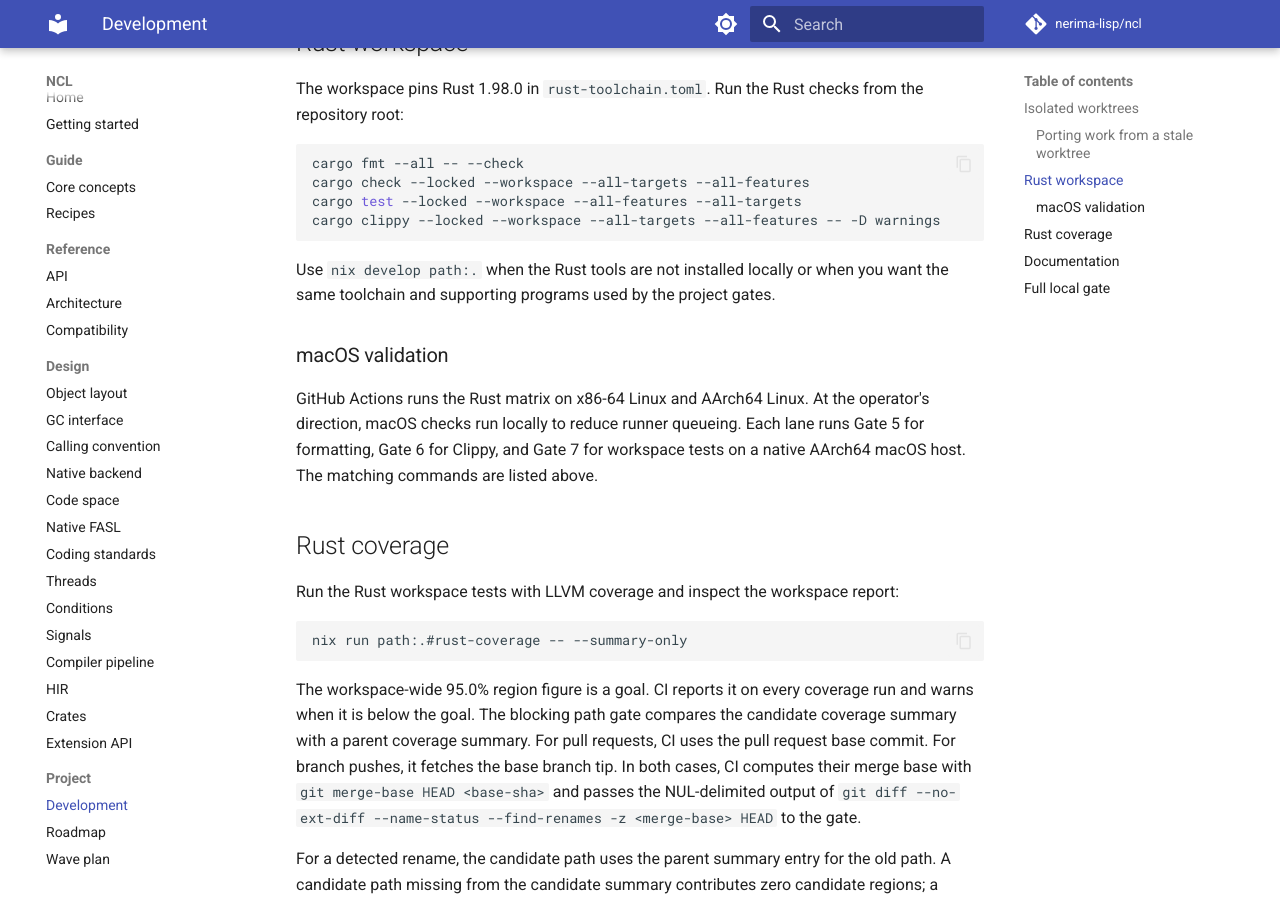
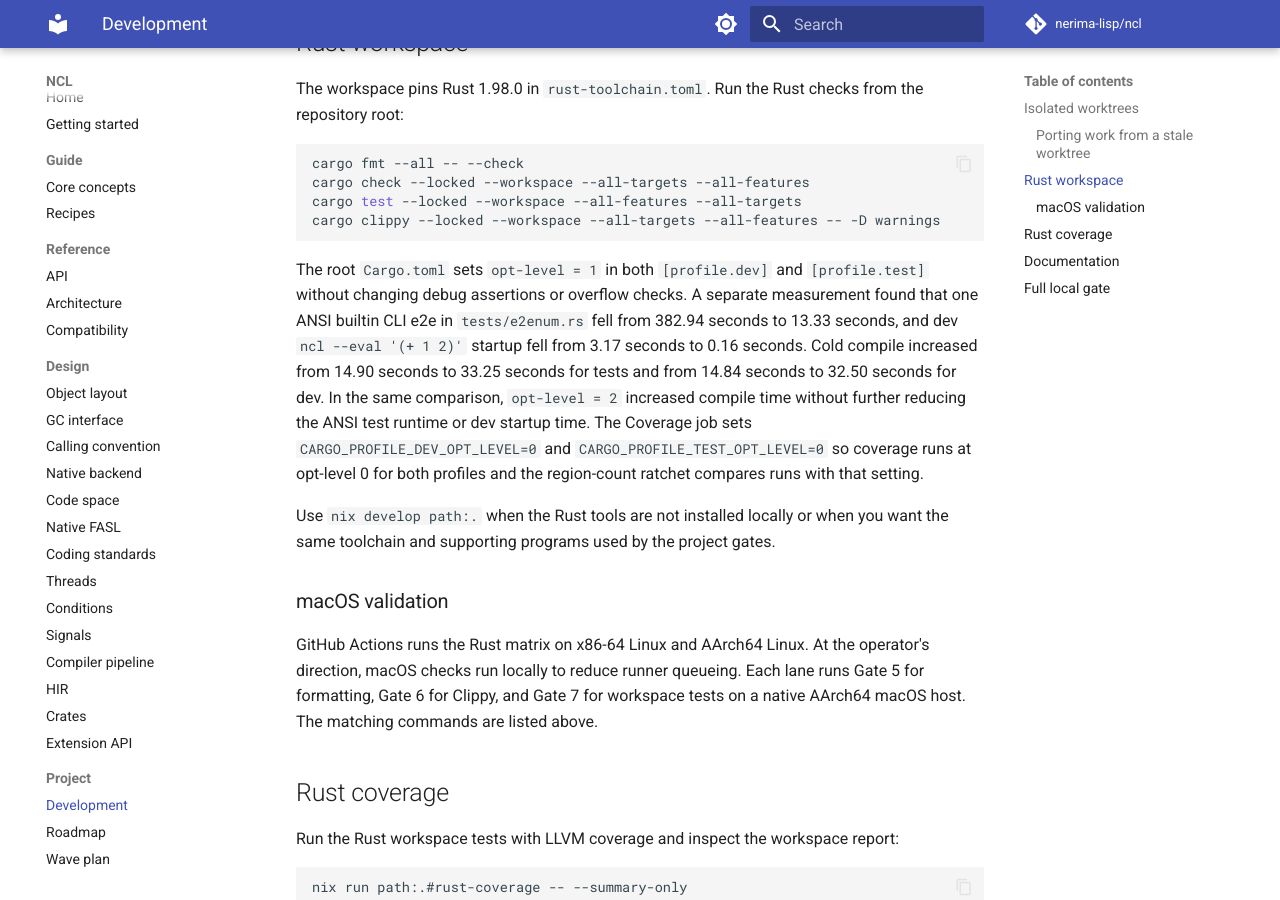
Before and after one commit to nerima-lisp/ncl, an MkDocs documentation site: the page built from docs/src/project/development.md, in a window 1280 px wide and 900 px high, scrolled down 1591 px. Built offline with MkDocs 1.6.1 and Material for MkDocs 9.7.7, drawn with Linux system fonts in a browser that asks for light colours; comment, search, counter and statistics services are not loaded.

Commit message:
docs: explain Rust profile optimization

```diff
--- a/docs/src/project/development.md
+++ b/docs/src/project/development.md
@@ -85,6 +85,8 @@ cargo test --locked --workspace --all-features --all-targets
 cargo clippy --locked --workspace --all-targets --all-features -- -D warnings
 ~~~
 
+The root `Cargo.toml` sets `opt-level = 1` in both `[profile.dev]` and `[profile.test]` without changing debug assertions or overflow checks. A separate measurement found that one ANSI builtin CLI e2e in `tests/e2enum.rs` fell from 382.94 seconds to 13.33 seconds, and dev `ncl --eval '(+ 1 2)'` startup fell from 3.17 seconds to 0.16 seconds. Cold compile increased from 14.90 seconds to 33.25 seconds for tests and from 14.84 seconds to 32.50 seconds for dev. In the same comparison, `opt-level = 2` increased compile time without further reducing the ANSI test runtime or dev startup time. The Coverage job sets `CARGO_PROFILE_DEV_OPT_LEVEL=0` and `CARGO_PROFILE_TEST_OPT_LEVEL=0` so coverage runs at opt-level 0 for both profiles and the region-count ratchet compares runs with that setting.
+
 Use `nix develop path:.` when the Rust tools are not installed locally or when
 you want the same toolchain and supporting programs used by the project gates.
 
```
